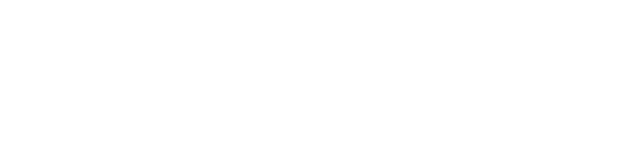
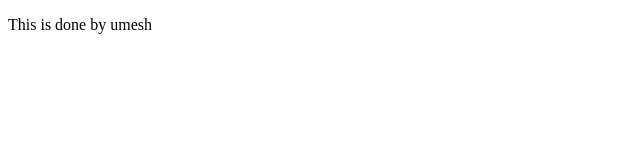
Before and after one commit to sanguleumesh007/pratice_1, a plain HTML site: page index.html in a window 1280 px wide. Shown: the whole page, without its empty margins (0-640 px from the left). Drawn offline with Linux system fonts and the light colour scheme.

Commit message:
Update index.html

```diff
--- a/index.html
+++ b/index.html
@@ -6,6 +6,6 @@
     <title>Document</title>
 </head>
 <body>
-
+    <p>This is done by umesh </p>
 </body>
 </html>
```
